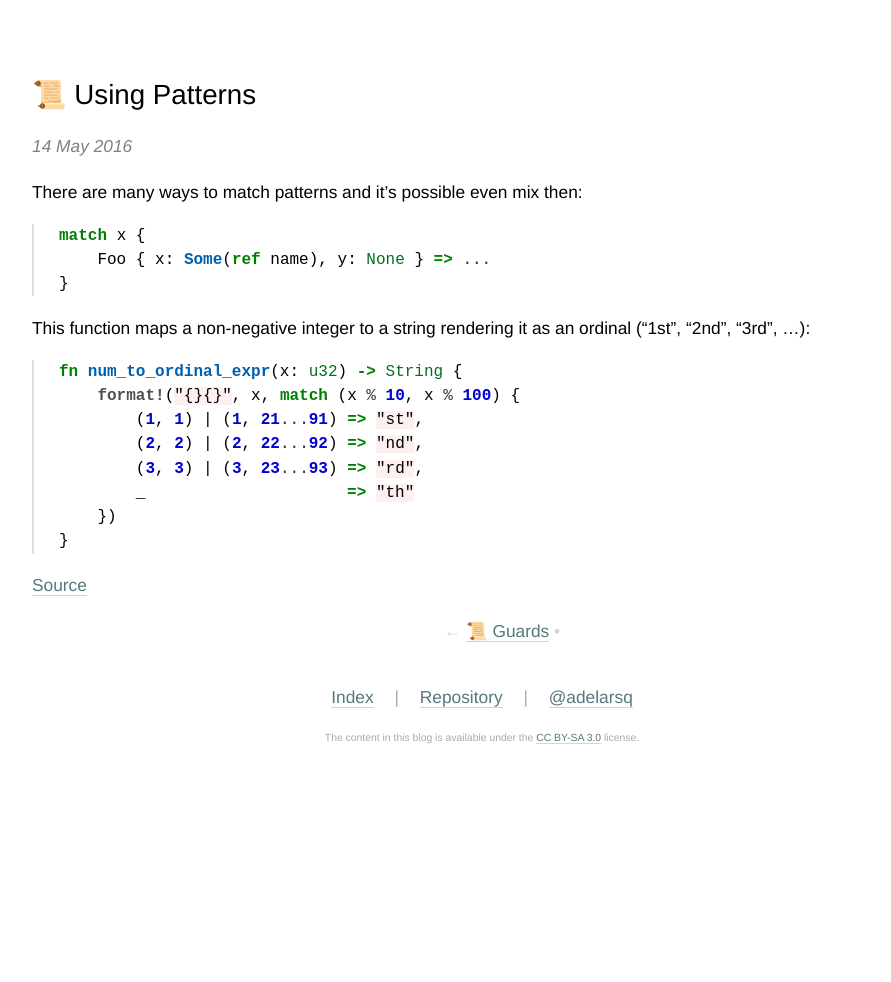
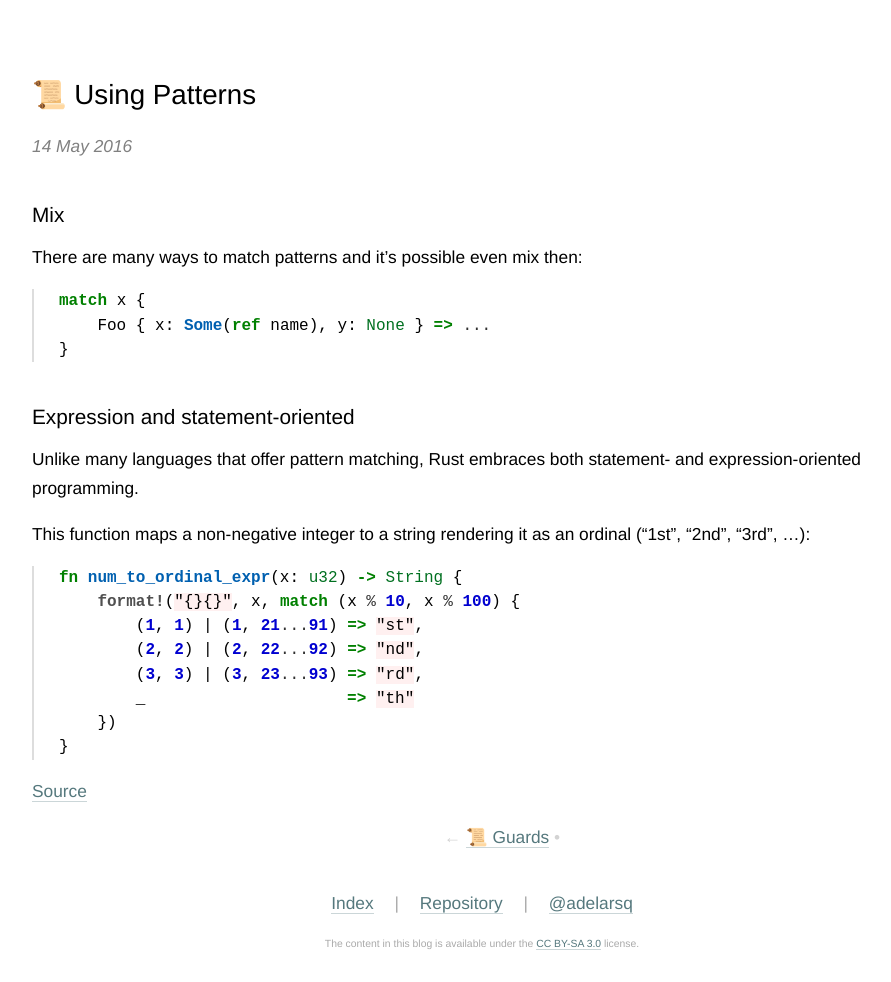
Before and after one commit to adelarsq/daily-rust.github.io, a Jekyll site: the page built from _posts/2016-05-14-using_patterns.md, in a window 1280 px wide. Shown: the whole page, without its empty margins (158-1049 px from the left). Built offline with Jekyll 4.4.1, drawn with Linux system fonts in a browser that asks for light colours; before the commit the page ends 900 px from its top, so only the background shows below that.

Commit message:
Update 2016-05-14-using_patterns.md

````diff
--- a/_posts/2016-05-14-using_patterns.md
+++ b/_posts/2016-05-14-using_patterns.md
@@ -2,8 +2,10 @@
 layout: post
 title: "📜 Using Patterns"
 index_title: "Using Patterns"
-tags: [rustposts, rust, beginner]
+tags: [rustposts, rust, intermediate]
 ---
+
+## Mix
 
 There are many ways to match patterns and it's possible even mix then:
 
@@ -12,6 +14,10 @@ match x {
     Foo { x: Some(ref name), y: None } => ...
 }
 ```
+
+## Expression and statement-oriented
+
+Unlike many languages that offer pattern matching, Rust embraces both statement- and expression-oriented programming.
 
 This function maps a non-negative integer to a string rendering it as an ordinal (“1st”, “2nd”, “3rd”, …):
 
````
